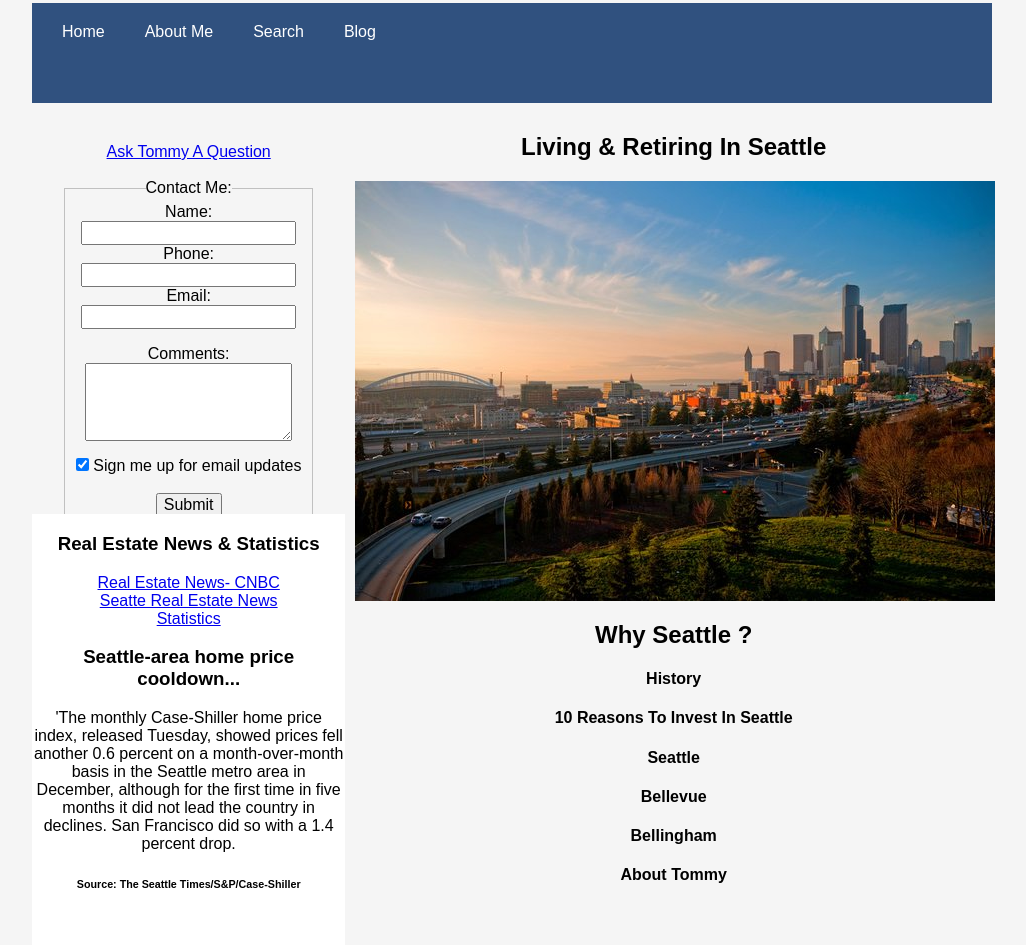
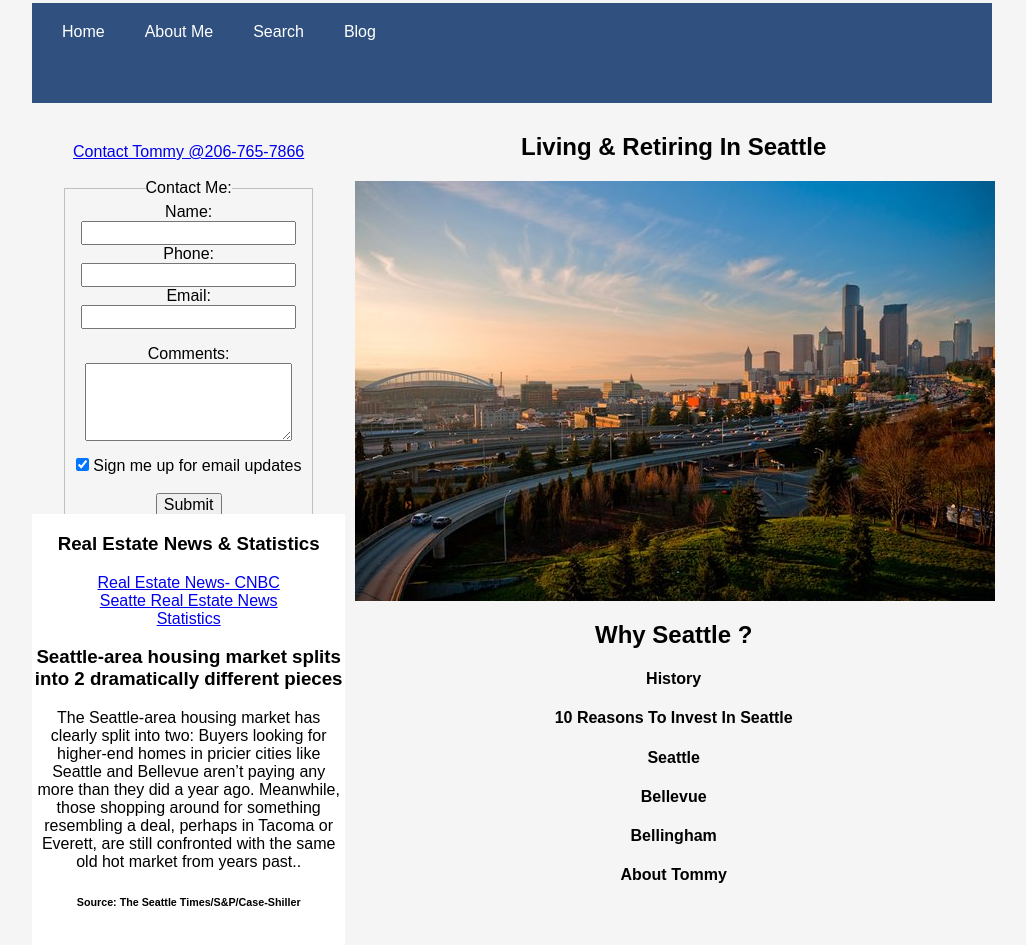
Before and after one commit to github-tommy/class05-assignment, a website: page index.html in a window 1280 px wide. Shown: the part 217-1162 px from the top of the page, without its empty margins (128-1154 px from the left). Drawn offline with nearby package versions, Linux system fonts and the light colour scheme.

Commit message:
updated news

```diff
--- a/index.html
+++ b/index.html
@@ -73,7 +73,7 @@
 
              <aside>
                 <div class="email-me">
-                        <a href="mailto:tommysurjadi@gmail.com">Ask Tommy A Question</a>
+                        <a href="mailto:tommysurjadi@gmail.com">Contact Tommy @206-765-7866</a>
                     </div>
                     <br>
                     <div class="form-container">
@@ -121,9 +121,10 @@
                     <a href="https://www.seattletimes.com/business/real-estate/seattle-area-home-price-cooldown-not-reaching-cheaper-parts-of-housing-market/">Seatte Real Estate News</a><br/>
                     <a href="http://northwestmls.com/News--Information/page/Monthly-Market-Snapshot">Statistics</a><br>
                     <article>
-                        <h3>Seattle-area home price cooldown...</h3>
+                        <h3>Seattle-area housing market splits into 2 dramatically different pieces</h3>
+                            <p>The Seattle-area housing market has clearly split into two: Buyers looking for higher-end homes in pricier cities like Seattle and Bellevue aren’t paying any more than they did a year ago. Meanwhile, those shopping around for something resembling a deal, perhaps in Tacoma or Everett, are still confronted with the same old hot market from years past..</p>
                         <!-- <img src="img/statistics.jpg" alt="picture1 amankila"> -->
-                        <p>'The monthly Case-Shiller home price index, released Tuesday, showed prices fell another 0.6 percent on a month-over-month basis in the Seattle metro area in December, although for the first time in five months it did not lead the country in declines. San Francisco did so with a 1.4 percent drop.
+                        <!-- <p>'The monthly Case-Shiller home price index, released Tuesday, showed prices fell another 0.6 percent on a month-over-month basis in the Seattle metro area in December, although for the first time in five months it did not lead the country in declines. San Francisco did so with a 1.4 percent drop. -->
                         <!-- <p>The most expensive homes, which are generally found in Seattle, the Eastside and upscale homes in farther-out communities, have seen their prices increase 3 percent in the past year, or roughly the same as inflation.</p>
                         <p>On a year-over-year basis, prices in Greater Seattle grew 5.1 percent, the smallest since prices were bottoming out in 2012, and similar to the national average.'</p>  -->
                         <h6>Source: The Seattle Times/S&P/Case-Shiller</h6>
```
